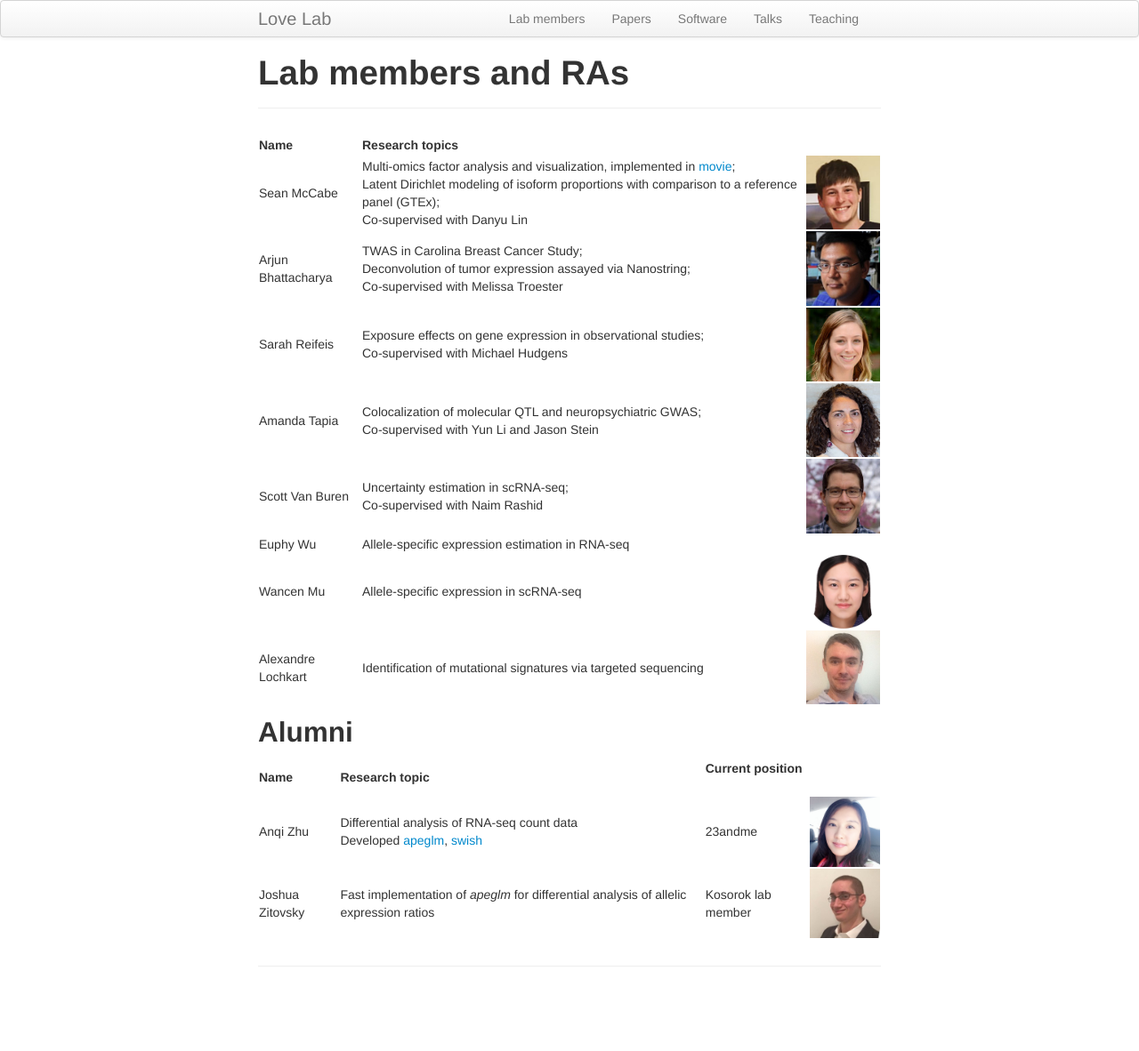
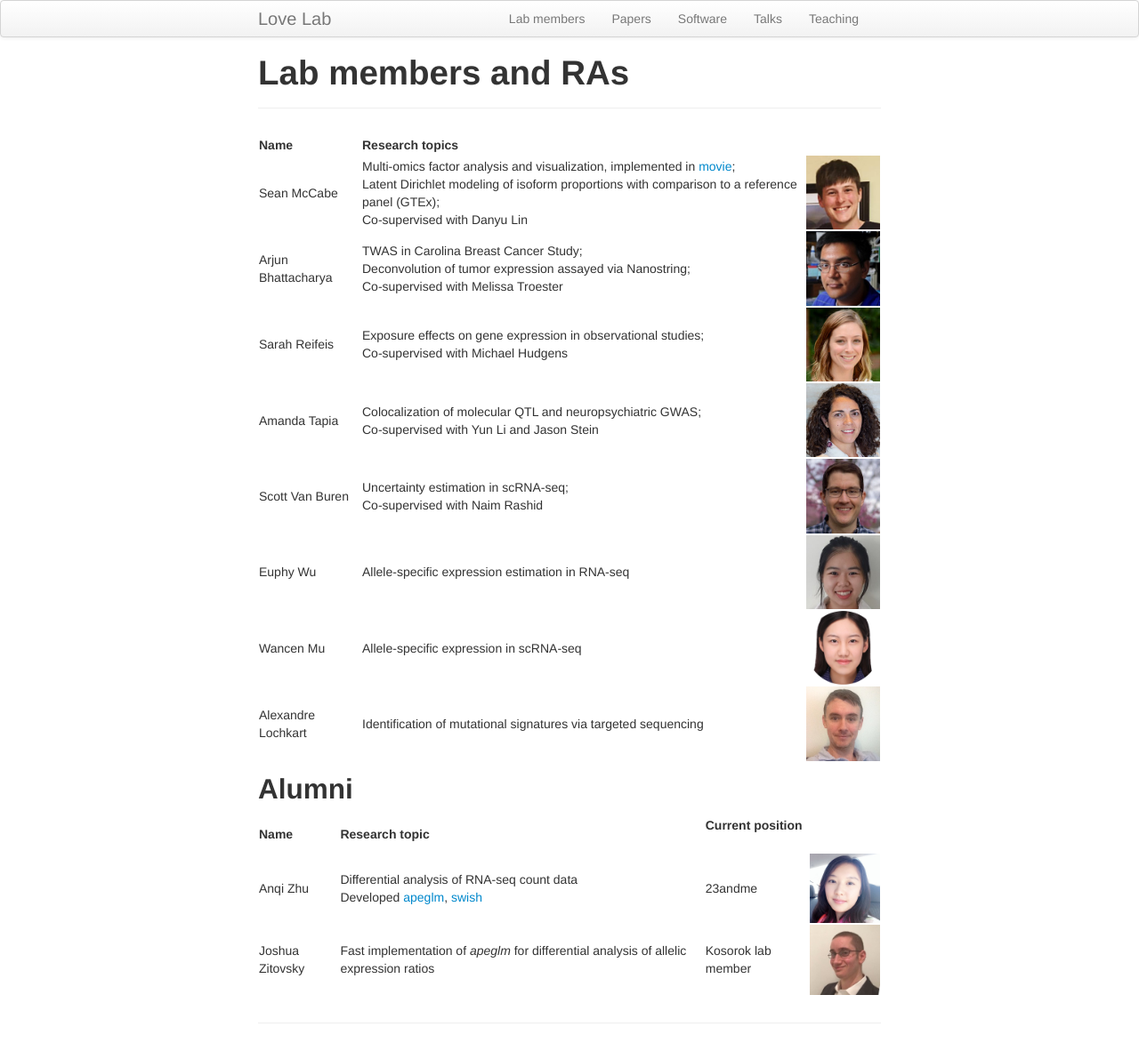
Before and after one commit to mikelove/mikelove.github.io, a Jekyll site: the page built from pages/lab.md, in a window 1280 px wide. Shown: the whole page at 89% size. Built offline with Jekyll 4.4.1, drawn with Linux system fonts in a browser that asks for light colours; before the commit the page ends 1118 px from its top, so only the background shows below that.

Commit message:
add euphy

```diff
--- a/pages/lab.md
+++ b/pages/lab.md
@@ -10,7 +10,7 @@ title: "Lab members and RAs"
 | Sarah Reifeis | Exposure effects on gene expression in observational studies; <br> Co-supervised with Michael Hudgens | <img width="100" src="../assets/sarahreifeis.jpg"> |
 | Amanda Tapia | Colocalization of molecular QTL and neuropsychiatric GWAS; <br> Co-supervised with Yun Li and Jason Stein | <img width="100" src="../assets/amandatapia.jpg"> |
 | Scott Van Buren | Uncertainty estimation in scRNA-seq; <br> Co-supervised with Naim Rashid | <img width="100" src="../assets/scottvanburen.jpg"> |
-| Euphy Wu | Allele-specific expression estimation in RNA-seq | |
+| Euphy Wu | Allele-specific expression estimation in RNA-seq | <img width="100" src="../assets/euphywu.jpg"> |
 | Wancen Mu | Allele-specific expression in scRNA-seq | <img width="100" src="../assets/wancenmu.jpg"> |
 | Alexandre Lochkart | Identification of mutational signatures via targeted sequencing | <img width="100" src="../assets/alexlockhart.jpg"> |
 
```
Also changed, not shown: assets/euphywu.jpg (added).
